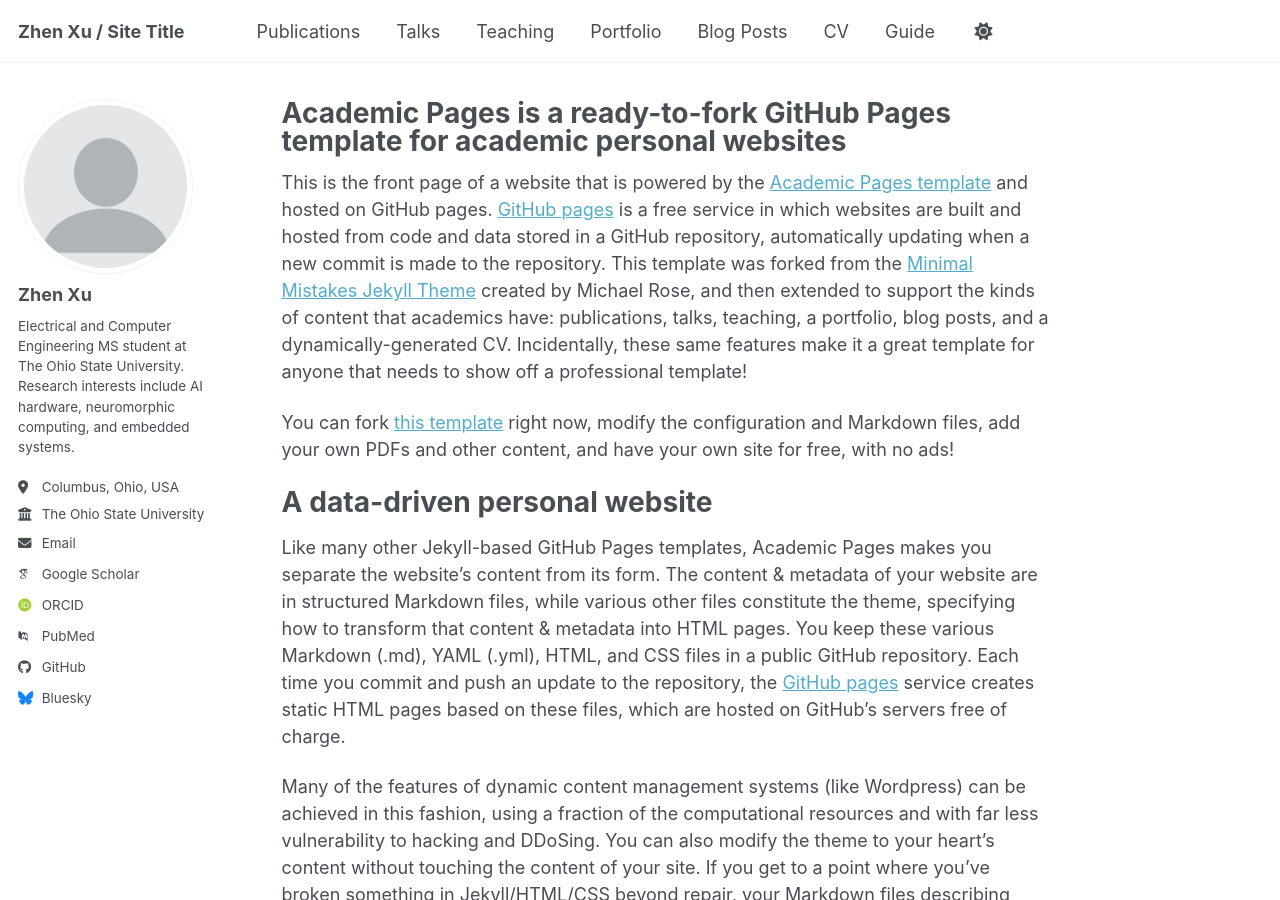
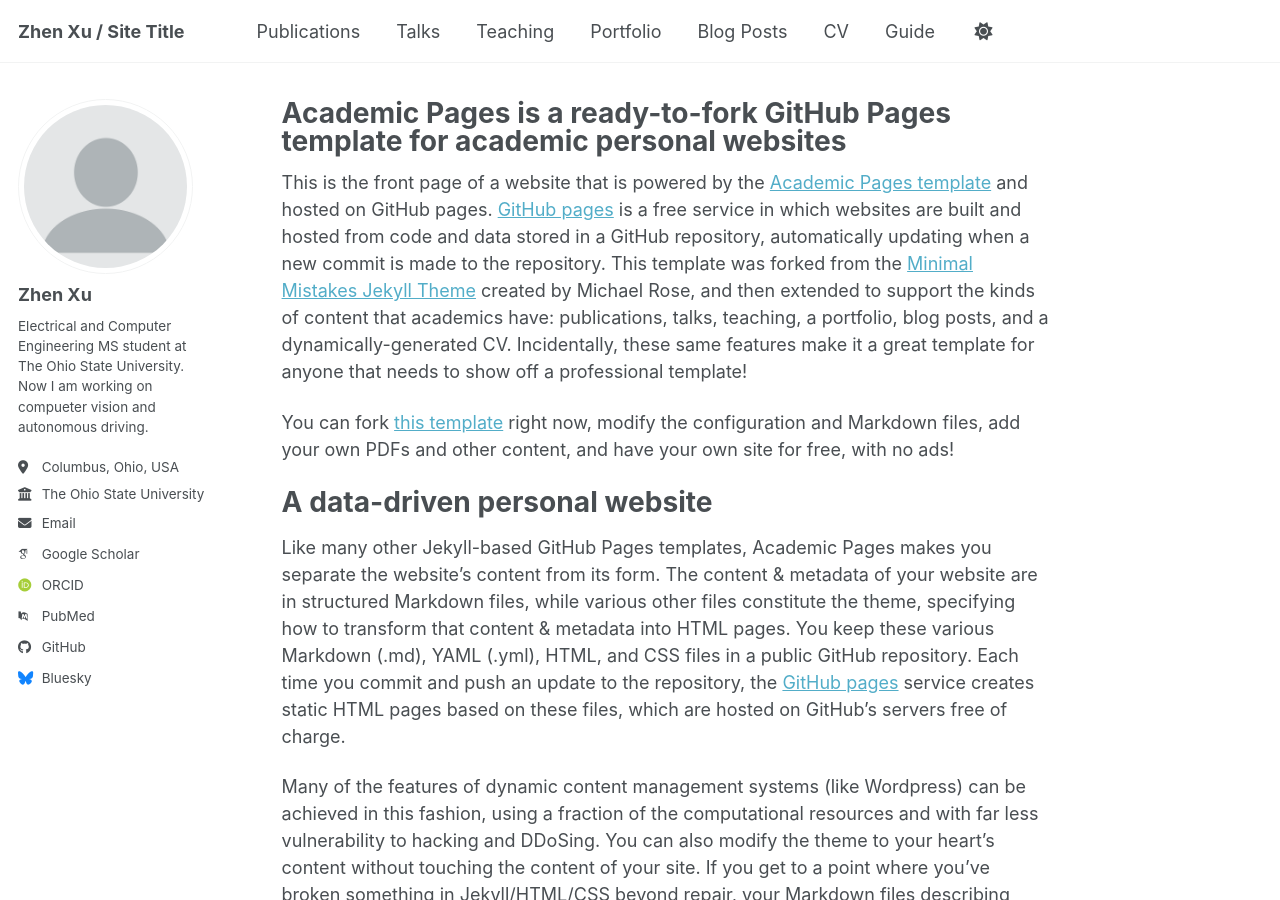
Before and after one commit to ycdde/ycdde.github.io, a Jekyll site: the page built from _pages/about.md, in a window 1280 px wide and 900 px high. Built offline with Jekyll 4.4.1, drawn with Linux system fonts in a browser that asks for light colours; some web fonts are replaced; a script bundle is joined from its source files by our own code; library files that are not in the unit come from our copies.

Commit message:
Update author bio to reflect current research focus in computer vision and autonomous driving

```diff
--- a/_config.yml
+++ b/_config.yml
@@ -26,7 +26,7 @@ author:
   avatar           : "profile.png"
   name             : "Zhen Xu"
   pronouns         : # example: "she/her"
-  bio              : "Electrical and Computer Engineering MS student at The Ohio State University. Research interests include AI hardware, neuromorphic computing, and embedded systems."
+  bio              : "Electrical and Computer Engineering MS student at The Ohio State University. Now I am working on compueter vision and autonomous driving."  # A short bio or tagline for the author
   location         : "Columbus, Ohio, USA"
   employer         : "The Ohio State University"
   uri              : # URL
```
